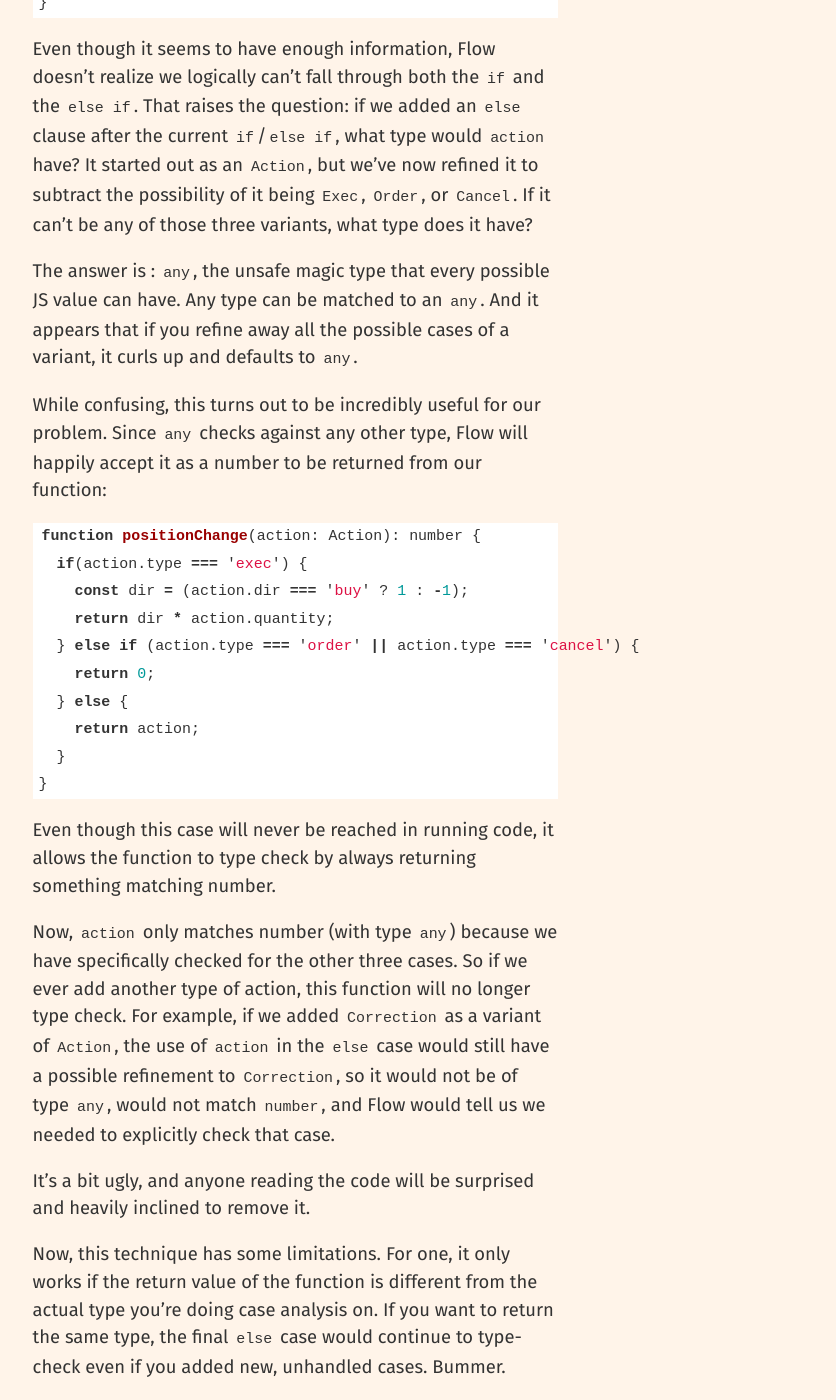
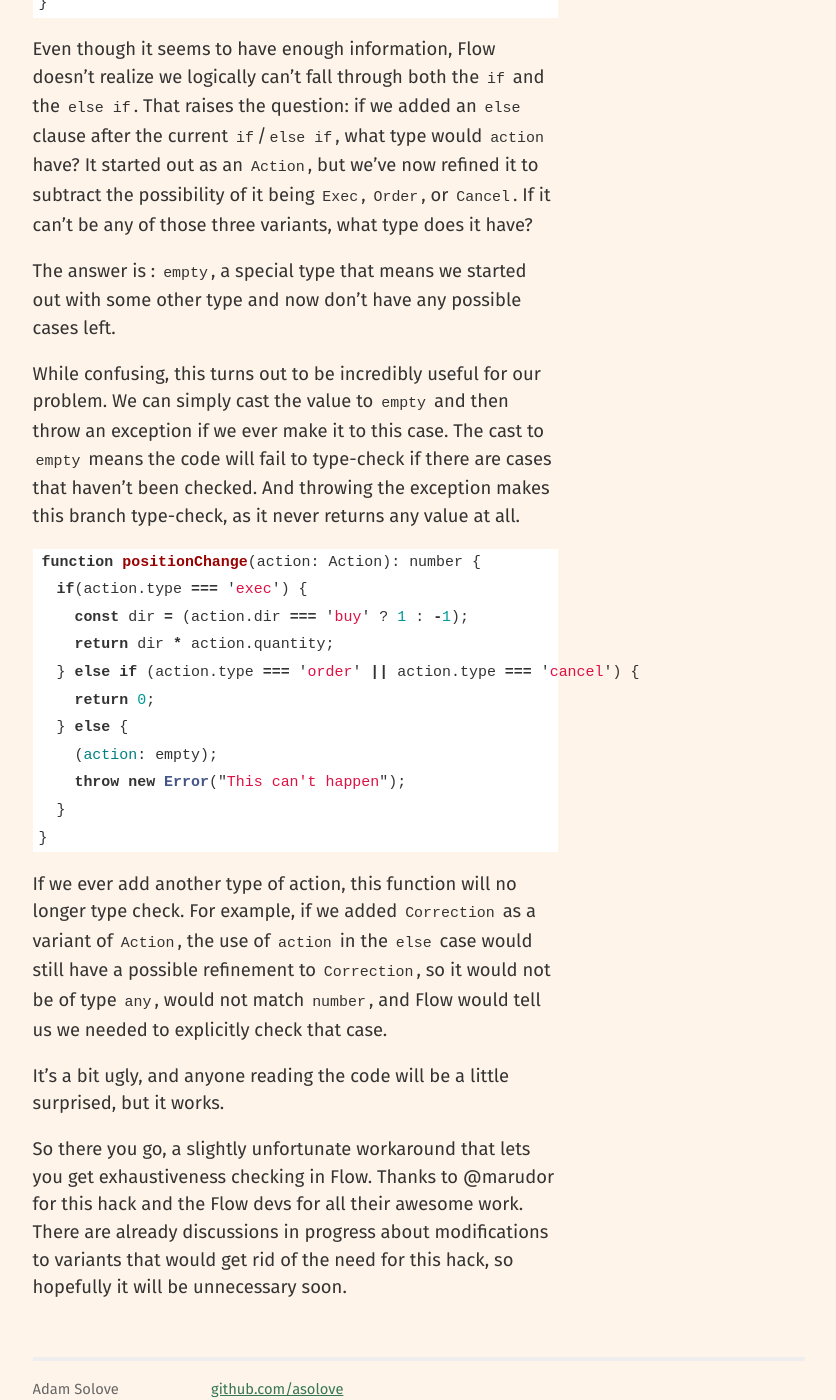
Before and after one commit to asolove/asolove.github.io, a Jekyll site: the page built from _posts/2016-04-15-flow-exhaustiveness.markdown, in a window 1280 px wide and 1400 px high, scrolled down 3763 px. Shown: the whole window, without its empty margins (221-1057 px from the left). Built offline with Jekyll 4.4.1, drawn with Linux system fonts in a browser that asks for light colours; some of the changed text lies outside the part shown.

Commit message:
Better syntax for exhaustiveness checking in Flow

````diff
--- a/_posts/2016-04-15-flow-exhaustiveness.markdown
+++ b/_posts/2016-04-15-flow-exhaustiveness.markdown
@@ -88,9 +88,9 @@ function positionChange(action: Action): number {
 
 Even though it seems to have enough information, Flow doesn't realize we logically can't fall through both the `if` and the `else if`. That raises the question: if we added an `else` clause after the current `if`/`else if`, what type would `action` have? It started out as an `Action`, but we've now refined it to subtract the possibility of it being `Exec`, `Order`, or `Cancel`. If it can't be any of those three variants, what type does it have?
 
-The answer is : `any`, the unsafe magic type that every possible JS value can have. Any type can be matched to an `any`. And it appears that if you refine away all the possible cases of a variant, it curls up and defaults to `any`.
+The answer is : `empty`, a special type that means we started out with some other type and now don't have any possible cases left.
 
-While confusing, this turns out to be incredibly useful for our problem. Since `any` checks against any other type, Flow will happily accept it as a number to be returned from our function:
+While confusing, this turns out to be incredibly useful for our problem. We can simply cast the value to `empty` and then throw an exception if we ever make it to this case. The cast to `empty` means the code will fail to type-check if there are cases that haven't been checked. And throwing the exception makes this branch type-check, as it never returns any value at all.
 
 ```js
 function positionChange(action: Action): number {
@@ -100,17 +100,14 @@ function positionChange(action: Action): number {
   } else if (action.type === 'order' || action.type === 'cancel') {
     return 0;
   } else {
-    return action;
+    (action: empty);
+    throw new Error("This can't happen");
   }
 }
 ```
 
-Even though this case will never be reached in running code, it allows the function to type check by always returning something matching number.
+If we ever add another type of action, this function will no longer type check. For example, if we added `Correction` as a variant of `Action`, the use of `action` in the `else` case would still have a possible refinement to `Correction`, so it would not be of type `any`, would not match `number`, and Flow would tell us we needed to explicitly check that case.
 
-Now, `action` only matches number (with type `any`) because we have specifically checked for the other three cases. So if we ever add another type of action, this function will no longer type check. For example, if we added `Correction` as a variant of `Action`, the use of `action` in the `else` case would still have a possible refinement to `Correction`, so it would not be of type `any`, would not match `number`, and Flow would tell us we needed to explicitly check that case.
+It's a bit ugly, and anyone reading the code will be a little surprised, but it works.
 
-It's a bit ugly, and anyone reading the code will be surprised and heavily inclined to remove it.
-
-Now, this technique has some limitations. For one, it only works if the return value of the function is different from the actual type you're doing case analysis on. If you want to return the same type, the final `else` case would continue to type-check even if you added new, unhandled cases. Bummer.
-
-So there you go, a crazy hack that lets you get exhaustiveness checking in Flow. Thanks to @marudor for this hack and the Flow devs for all their awesome work. There are already discussions in progress about modifications to variants that would get rid of the need for this hack, so hopefully it will be unnecessary soon.
+So there you go, a slightly unfortunate workaround that lets you get exhaustiveness checking in Flow. Thanks to @marudor for this hack and the Flow devs for all their awesome work. There are already discussions in progress about modifications to variants that would get rid of the need for this hack, so hopefully it will be unnecessary soon.
````
